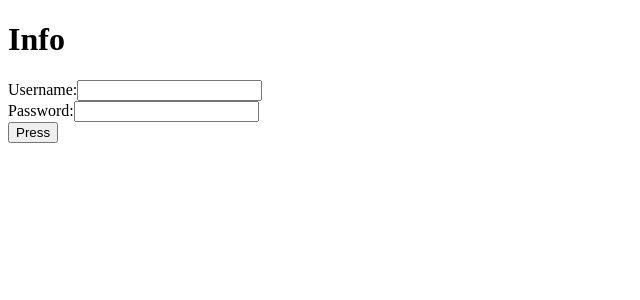
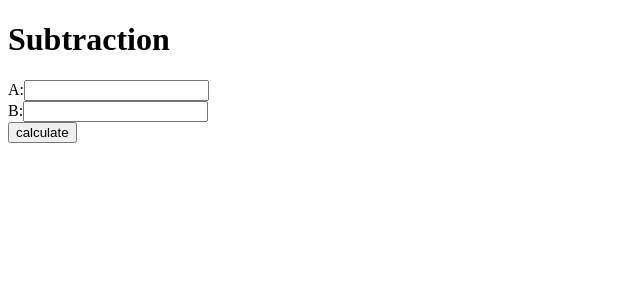
Before and after one commit to codersachin123/myreact, a React (Create React App) app: page / in a window 1280 px wide. Shown: the top 300 px of the page, without its empty margins (0-640 px from the left). Built offline with nearby package versions, Linux system fonts and the light colour scheme.

Commit message:
transferring of value
receving the value and transfer the value of num

```diff
--- a/src/App.js
+++ b/src/App.js
@@ -1,9 +1,9 @@
-import Info from "./components/Info";
+import Subtraction from "./components/subtraction";
 function App() {
     return (
 <div className="App">
-    <h1>Info</h1>
-    <Info></Info>
+    <h1>Subtraction</h1>
+    <Subtraction></Subtraction>
     </div>
     )
 }
--- /dev/null
+++ b/src/components/subtraction.js
@@ -0,0 +1,53 @@
+import React,{useState} from "react";
+
+const Subtraction = () => {
+    const [A, setA] = useState('');
+    const [B, setB] = useState('');
+    const [error, setError] = useState('');
+    const [loading, setLoading] = useState(false);
+    const [result, setResult] = useState(null);
+    const fetchTransfer = async (event) => {
+        event.preventDefault();
+        const url = `http://127.0.0.1:1213/?A=${A}&B=${B}`;
+        console.log(url);
+        setLoading(true);
+        try {
+            const response = await fetch(url);
+            if (!response.ok) {
+                throw new Error(`Error: ${response.status} - ${response.statusText}`);
+            }
+            const data = await response.json();
+            console.log(data);
+            setResult(data);
+            setError('');
+        }
+        catch (error) {
+            setError(error.message);
+            setResult(null);
+        } finally {
+            setLoading(false);
+        }
+    };
+    return (
+        <div>
+            <div>
+                <label>
+                    A:
+                    <input type="number" value={A} onChange={(e) => setA(e.target.value)} />
+                </label>
+            </div>
+            <div>
+                <label>
+                    B:
+                    <input type="number" value={B} onChange={(e) => setB(e.target.value)} />
+                </label>
+            </div>
+            <button onClick={fetchTransfer}>calculate </button>
+            {loading && <p>Loading...</p>}
+            {error && <p style={{ color: 'red' }}>{error}</p>}
+            {result !== null && <p>Result: {result}</p>}
+        </div>
+    );
+};
+
+export default Subtraction;
```
Also changed, not shown: src/components/Transfer.js (added, +55 -0 lines).
